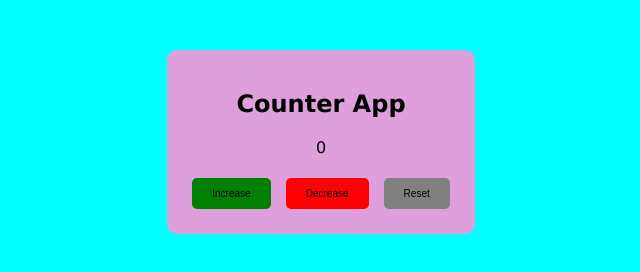
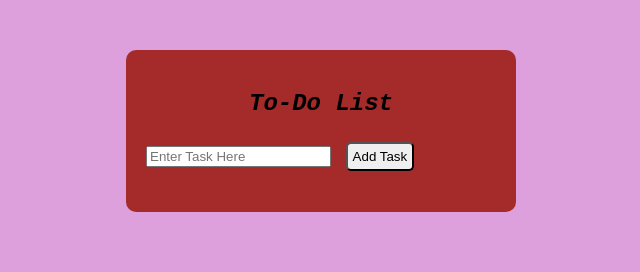
Before and after one commit to shreya-24-afk/shreya-telsang, a plain HTML site: page index.html in a window 1280 px wide. Shown: the whole page, without its empty margins (319-959 px from the left). Drawn offline with Linux system fonts and the light colour scheme.

Commit message:
Add files via upload

```diff
--- a/index.html
+++ b/index.html
@@ -3,17 +3,15 @@
 <head>
     <meta charset="UTF-8">
     <meta name="viewport" content="width=device-width, initial-scale=1.0">
-    <title>counter</title>
+    <title>Document</title>
     <link rel="stylesheet" href="style.css">
-
 </head>
 <body>
-    <div class="counter-container">
-<h2>Counter App</h2>
-<p id="count">0</p>
-<button id="increase" onclick="increaseCount()">Increase</button>
-<button id="decrease" onclick="decreaseCount()">Decrease</button>
-<button id="reset" onclick="resetCount()">Reset</button>
+    <div class="container">
+        <h2>To-Do List</h2>
+        <input type="text" id="taskInput" placeholder="Enter Task Here">
+        <button id="addTask" onclick="addTask()">Add Task</button>
+        <ul id="taskList"></ul>
 </div>
 <script src="script.js"></script>
 </body>
--- a/script.js
+++ b/script.js
@@ -1,23 +1,45 @@
-document.addEventListener("Counter",init);
+//Todo App
 
-let count = Number(sessionStorage.getItem("count")) || 0;
+document.addEventListener("Todos",init);
 
 function init(){
-    document.getElementById("count").textContent = count;
+    loadTasks();
 }
-function increaseCount(){
-    count++;
-    updateCount();
+
+function loadTasks(){
+const tasks  = JSON.parse(localStorage.getItem("tasks"))||[];
+tasks.forEach(task => addTaskToDOM(task));
 }
-function decreaseCount(){
-    count--;
-    updateCount();
+
+function addTask(){
+    const taskInput = document.getElementById("taskInput");
+    const task  = taskInput.value.trim();
+    if(task == "") return;
+
+    addTaskToDOM(task);
+    saveTask(task);
+    taskInput.value="";
 }
-function resetCount(){
-    count = 0;
-    updateCount();
+
+function addTaskToDOM(task){
+    const taskList = document.getElementById("taskList");
+    const li = document.createElement("li");
+    li.innerHTML = `${task} <button class= "remove-btn">Remove</button>`
+    taskList.appendChild(li);
+
+    li.querySelector(".remove-btn").addEventListener("click",function(){
+        removeTask(task,li);
+    })
 }
-function updateCount(){
-    document.getElementById("count").textContent = count;
-    sessionStorage.setItem("count",count);
+
+function saveTask(task){
+    const tasks = JSON.parse(localStorage.getItem("tasks"))||[];
+tasks.push(task);
+localStorage.setItem("tasks",JSON.stringify(tasks));
 }
+ function removeTask(task,element){
+    let tasks = JSON.parse(localStorage.getItem("tasks"));
+    tasks = tasks.filter(t => t!==task);
+    localStorage.setItem("tasks",JSON.stringify(tasks));
+    element.remove();
+ }
--- a/style.css
+++ b/style.css
@@ -1,33 +1,26 @@
 body{
-font-family: 'Lucida Sans', 'Lucida Sans Regular', 'Lucida Grande', 'Lucida Sans Unicode', Geneva, Verdana, sans-serif;
-text-align: center;
-background-color: aqua;
-margin: 0;
-padding: 0;
+    font-family: 'Courier New', Courier, monospace;
+    background-color:plum;
+    display: flex;
+    align-items: center;
+    justify-content: center;
+    margin: 50px;
 }
-.counter-container{
-    background: plum;
+.container{
+    background: brown;
     padding: 20px;
     border-radius: 10px;
-    display: inline-block;
-    margin-top: 50px;
+    width: 350px;
+}
+h2{
+    text-align: center;
+    color: black;
+    font-style: italic;
+
 }
 button{
-    font-size: 10px;
-    padding: 10px 20px;
+    color: black;
+    padding: 5px;
+    border-radius: 5px;
     margin: 5px;
-    border: none;
-    border-radius: 5px;
-    cursor: pointer;
-    transition: 0.3s;
-    background-color: white;
 }
-#increase{
-    background-color: green;
-}
-    #decrease{
-        background-color: red;
-    }
-    #reset{
-        background-color: gray;
-    }
```
